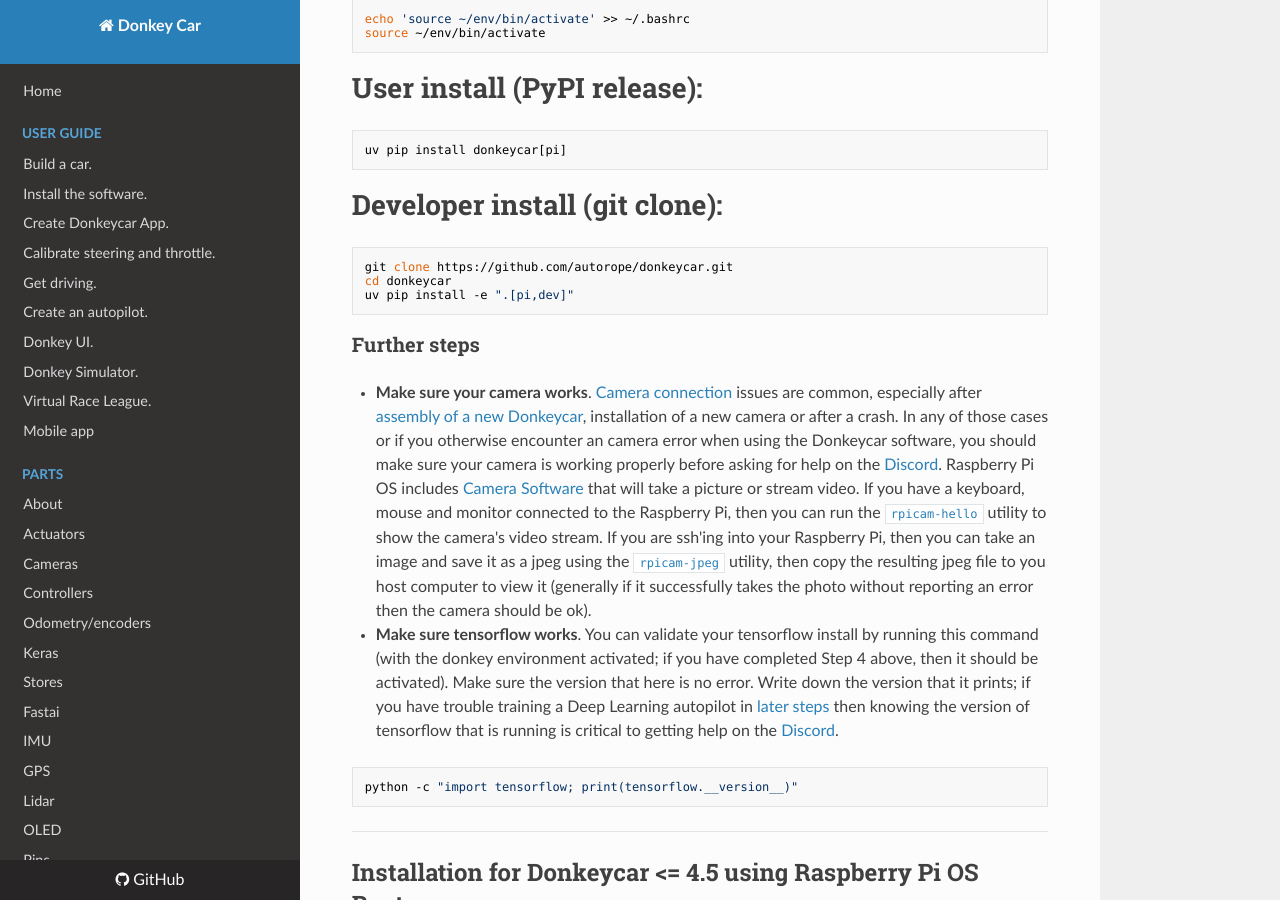
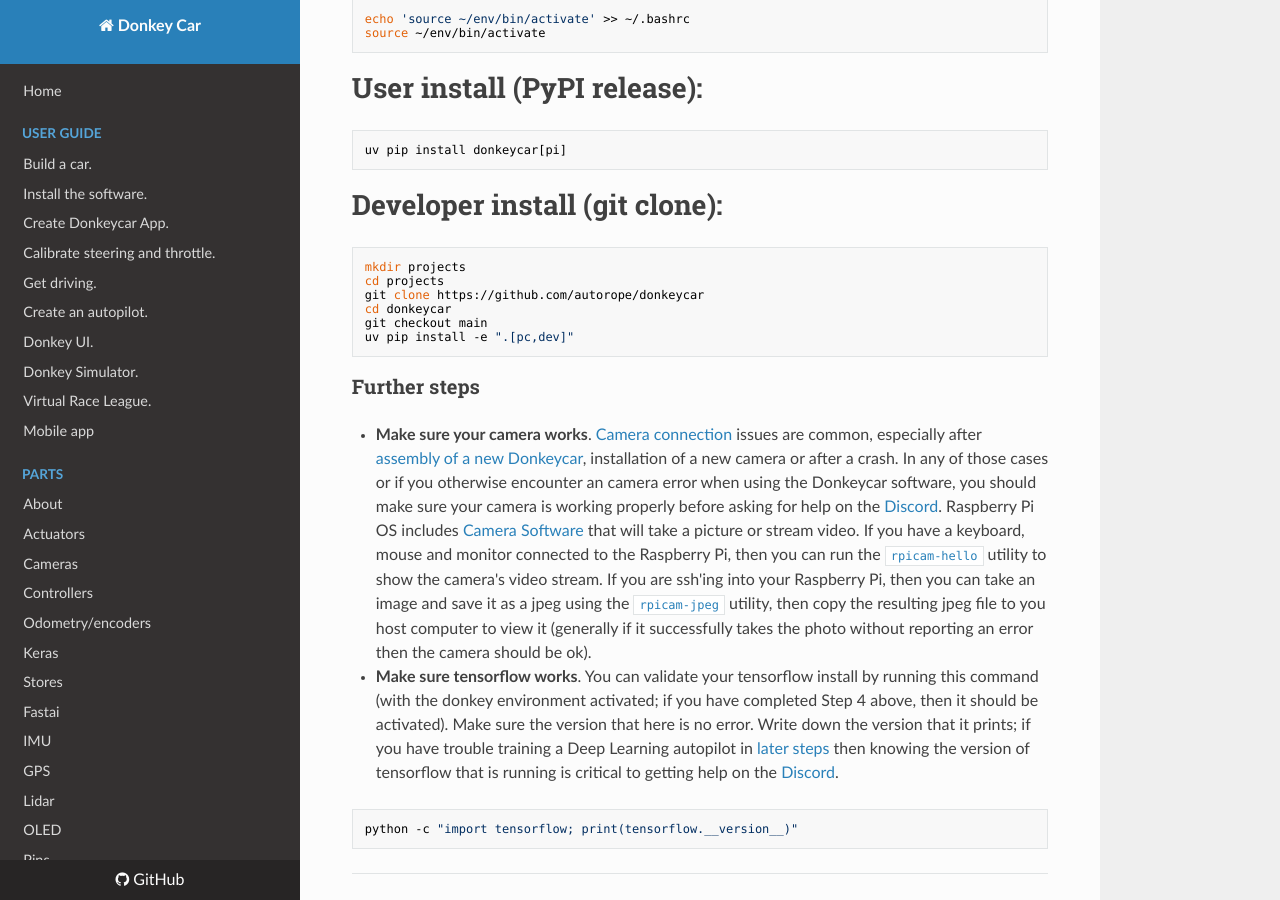
Before and after one commit to autorope/donkeydocs, an MkDocs documentation site: the page built from docs/guide/robot_sbc/setup_raspberry_pi.md, in a window 1280 px wide and 900 px high, scrolled down 4039 px. Built offline with MkDocs 1.6.1, drawn with Linux system fonts in a browser that asks for light colours; nearby versions of some CDN libraries.

Commit message:
Update Raspberry Pi setup instructions

````diff
--- a/docs/guide/robot_sbc/setup_raspberry_pi.md
+++ b/docs/guide/robot_sbc/setup_raspberry_pi.md
@@ -121,9 +121,12 @@ uv pip install donkeycar[pi]
 # Developer install (git clone):
 
 ```bash
-git clone https://github.com/autorope/donkeycar.git
+mkdir projects
+cd projects
+git clone https://github.com/autorope/donkeycar
 cd donkeycar
-uv pip install -e ".[pi,dev]"
+git checkout main
+uv pip install -e ".[pc,dev]"
 ```
 ### Further steps
 
````
